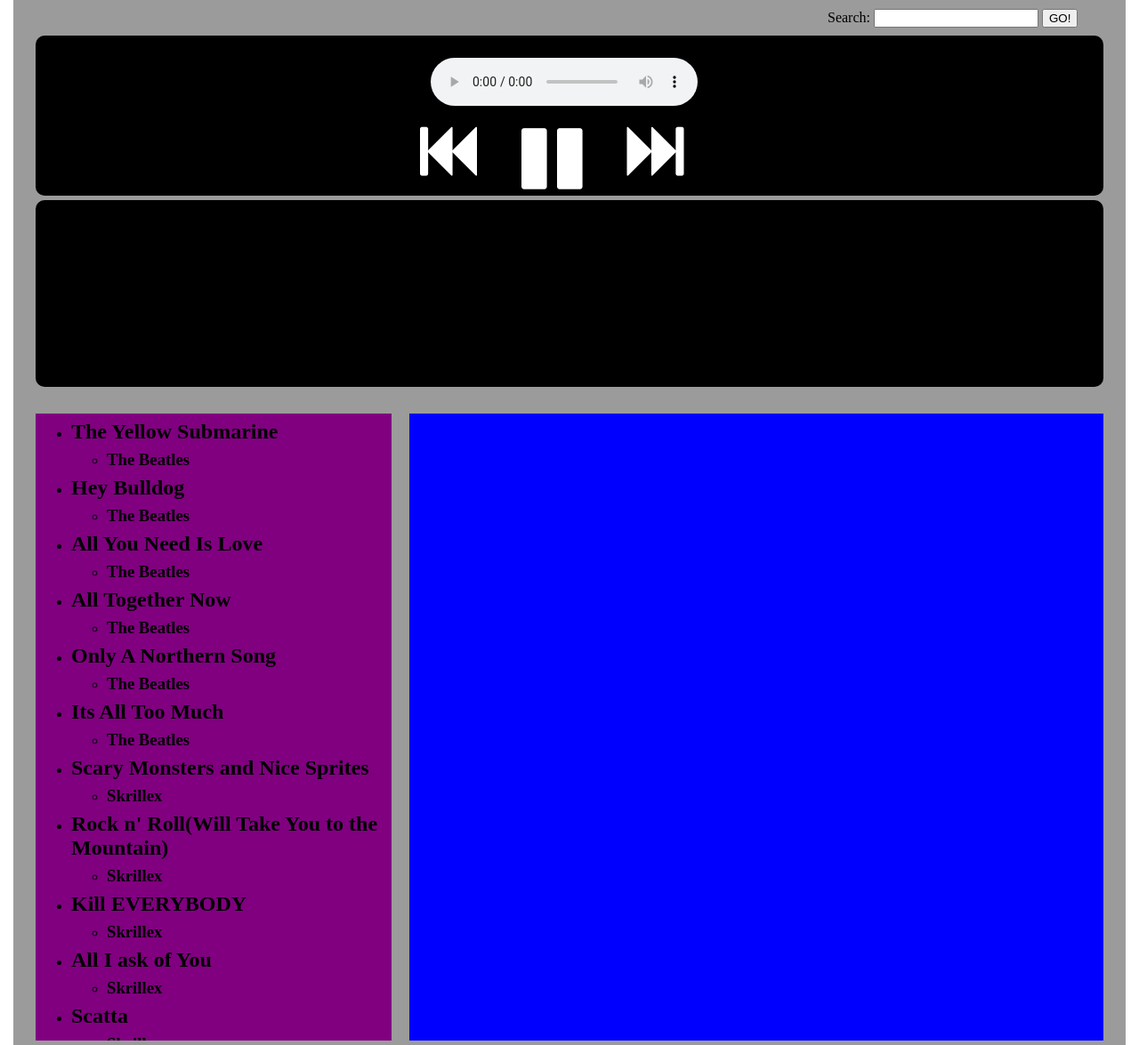
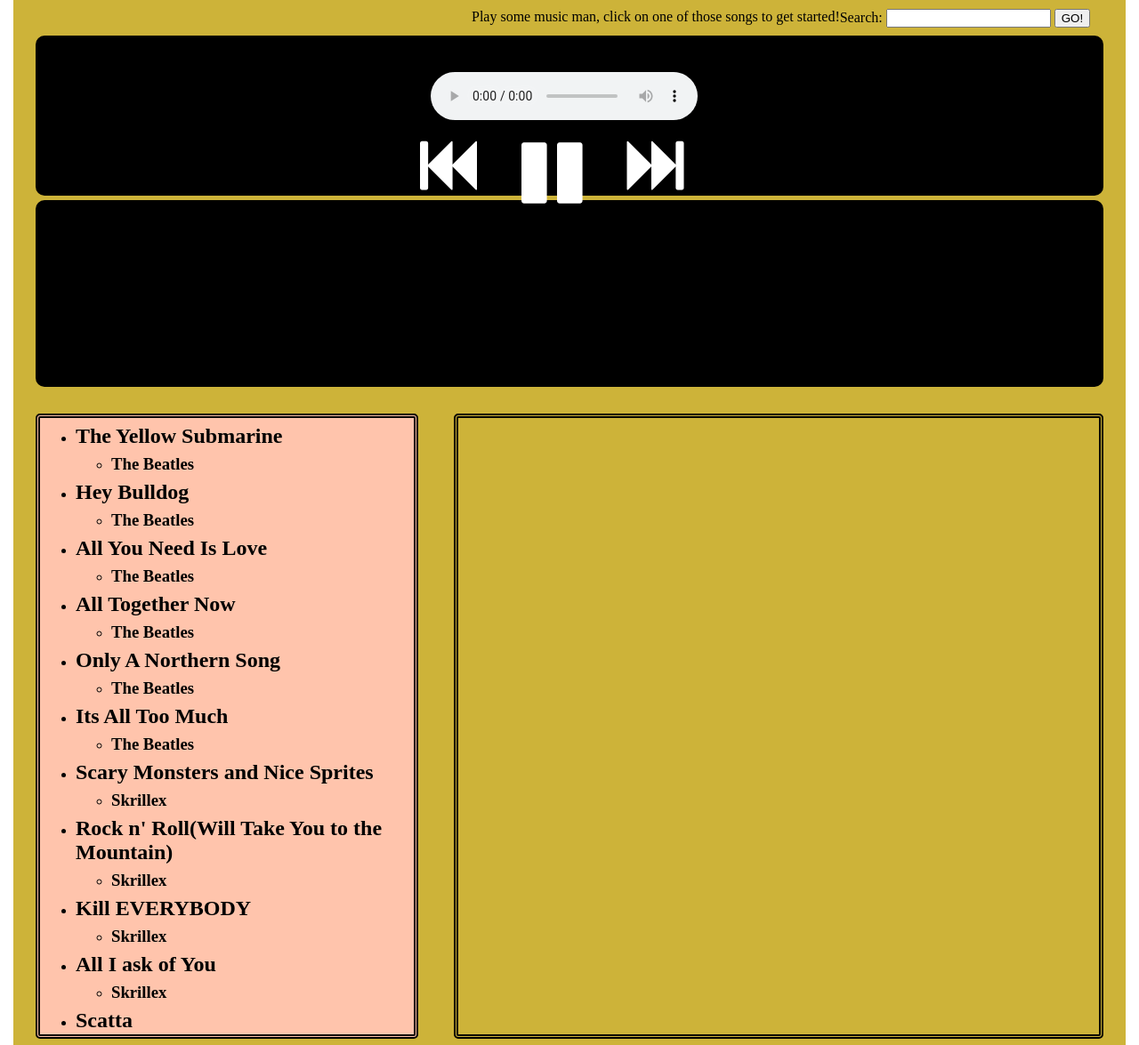
Before and after one commit to shweetshourpowk/MusicProject, a PHP site: page / in a window 1280 px wide. Shown: the whole page at 89% size. Run offline with PHP 8.4, Linux system fonts and the light colour scheme; some libraries are stand-ins or nearby versions.

Commit message:
its definitely not the prettiest thing in the world, but I believe this to be a working assignment!

```diff
--- a/components/components.html
+++ b/components/components.html
@@ -3,7 +3,7 @@
     <script id="searchLinks" type="text/x-handlebars-template">
         <ul class="search_list">
             {{#each music}}
-            <li class="searchLink" data-id="{{this.id}}">{{this.Title}}</li>
+            <li class="searchLink" data-id="{{this.id}}"><ul> <li><h2>{{this.Title}}</h2><h3 id="artist">{{this.Artist}}</h3></li></ul></li>
             {{/each}}
         </ul>
     </script>
--- a/css/styles.css
+++ b/css/styles.css
@@ -19,7 +19,7 @@ h5,
 h6,
 p {
   margin-top: 7px;
-  margin-bottom: 7px;
+  margin-bottom: 4px;
 }
 body,
 html {
@@ -28,7 +28,7 @@ html {
 #container {
   width: 1200px;
   margin: 0 auto;
-  background-color: #9b9b9b;
+  background-color: #cdb339;
   height: 1175px;
   padding: 0 25px;
 }
@@ -95,23 +95,31 @@ html {
   margin-top: 20px;
 }
 #searchArea {
-  width: 300px;
+  width: 700px;
   float: right;
   margin: 10px 10px;
 }
+#searchArea #title {
+  float: left;
+}
 #resultsArea {
-  width: 65%;
-  min-height: 60%;
+  width: 60%;
+  min-height: 59%;
   margin-top: 30px;
   float: right;
-  background-color: blue;
+  background-color: #cdb339;
+  border: double 5px black;
+  border-radius: 5px;
+  overflow: scroll;
 }
 #listAll {
-  width: 400px;
-  max-height: 60%;
-  background-color: purple;
+  width: 35%;
+  max-height: 59%;
+  background-color: #ffc4ac;
   overflow: scroll;
   margin-top: 30px;
+  border: double 5px black;
+  border-radius: 5px;
 }
 #listAll li {
   cursor: pointer;
@@ -119,5 +127,5 @@ html {
 #audio {
   float: left;
   margin-left: 37%;
-  margin-top: 25px;
+  margin-top: 0;
 }
--- a/index.html
+++ b/index.html
@@ -13,6 +13,7 @@
 <div id="container">
     <!-- This is the search area where you can search for songs, or artists, and maybe genres? -->
     <div id="searchArea" class="clearFix">
+        <span id="title">Play some music man, click on one of those songs to get started!</span>
         <span id="searchBox">Search: <input id="txtSearch"/></span>
         <span id="button"><button>GO!</button></span>
 
--- a/less/control.less
+++ b/less/control.less
@@ -1,7 +1,7 @@
 #audio {
   float: left;
   margin-left:37%;
-  margin-top: 25px;
+  margin-top: 0;
 
 
 
--- a/less/list.less
+++ b/less/list.less
@@ -1,11 +1,20 @@
 #resultsArea {
-  width: 65%;
-  min-height: 60%;
+  width: 60%;
+  min-height: 59%;
 //  margin-right: 50px;
   margin-top: 30px;
   float: right;
 //  clear: both;
-  background-color: blue;
+  background-color: #cdb339;
+  border: double 5px black;
+  border-radius: 5px;
+  overflow: scroll;
+
+
+
+  .searchLink {
+
+  }
 
 
 
@@ -13,14 +22,13 @@
 }
 
 #listAll {
-  width: 400px;
-  max-height: 60%;
-//  float: left;
-//  margin-left: 50px;
-//  clear: both;
-  background-color: purple;
+  width: 35%;
+  max-height: 59%;
+  background-color: #ffc4ac;
   overflow: scroll;
   margin-top: 30px;
+  border: double 5px black;
+  border-radius: 5px;
 
 
   li {
--- a/less/search.less
+++ b/less/search.less
@@ -1,8 +1,11 @@
 #searchArea {
 
-  width: 300px;
+  width: 700px;
   float: right;
   margin: 10px 10px;
 
 
+  #title {
+    float: left;
+  }
 }
--- a/less/structure.less
+++ b/less/structure.less
@@ -15,7 +15,7 @@
 
 h1, h2, h3, h4, h5, h6, p {
   margin-top: 7px;
-  margin-bottom: 7px;
+  margin-bottom: 4px;
 }
 
 body, html {
@@ -25,7 +25,7 @@ body, html {
 #container {
   width: 1200px;
   margin: 0 auto;
-  background-color: #9b9b9b;
+  background-color: #cdb339;
   height: 1175px;
   padding: 0 25px;
 }
```
